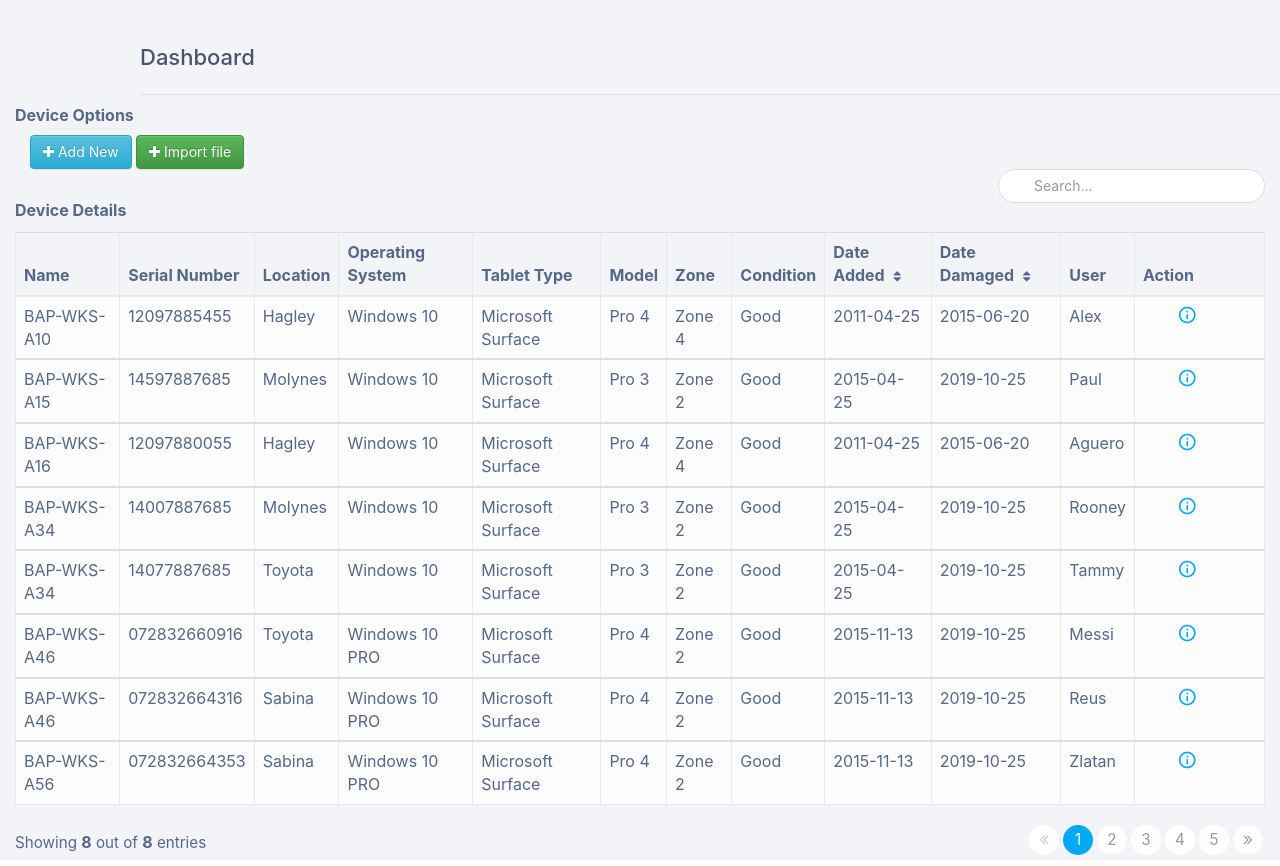
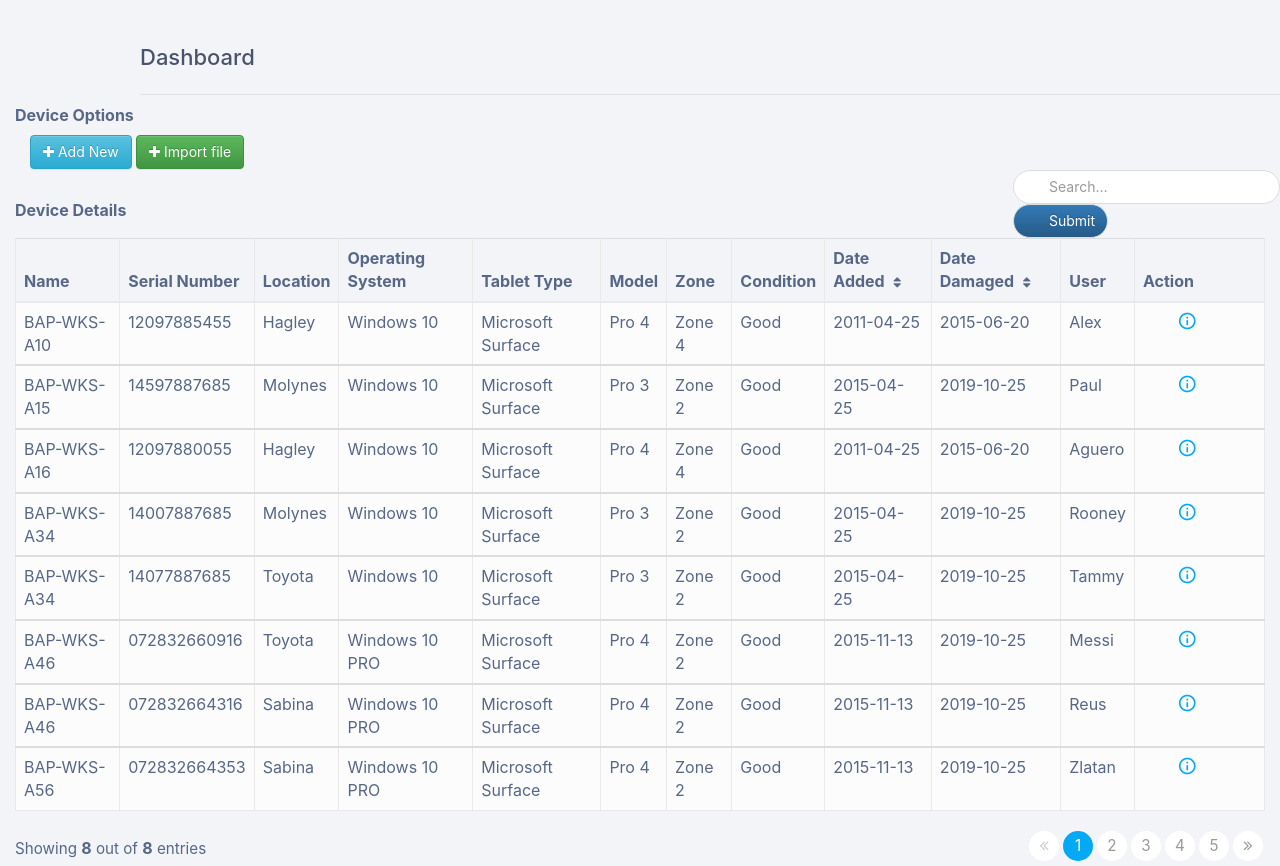
Before and after one commit to iamjovani/device-manager-flask, a Flask app: page /dashboard in a window 1280 px wide. Shown: the part 60-926 px from the top of the page. Run offline with Flask 2, Linux system fonts and the light colour scheme; a user stored in the database is signed in; data comes from the database, SQL or seed files in the repository; some libraries are stand-ins or nearby versions.

Commit message:
search feature now working

```diff
--- a/app.py
+++ b/app.py
@@ -368,7 +368,6 @@ def info(id_data):
 
 
 
-
 @app.route('/file_import', methods=['POST'])
 def file_import():
     if 'loggedin' in session:
@@ -410,7 +409,7 @@ def email(id_data, damage):
         return error
 
  # !UNDER CONTRUCTION
-@app.route('/search_results')
+@app.route('/search_results', methods=['POST'])
 def search_results():
     try:
         if 'loggedin' in session:
@@ -423,7 +422,7 @@ def search_results():
                 searchterm = request.form['search']
                 if searchterm != '':
                      cursor = mysql.connection.cursor(MySQLdb.cursors.DictCursor)
-                     stmt = 'SELECT * FROM devices WHERE name LIKE %{}%'.format(searchterm)
+                     stmt = 'SELECT * FROM devices WHERE name LIKE \"%{}%\"'.format(searchterm)
                      cursor.execute(stmt)
                      searchitems = cursor.fetchall()
                      length = len(searchitems)
@@ -431,7 +430,7 @@ def search_results():
                 return redirect(url_for('dashboard', username=session['username']))
     except ValueError as error:
         return error
-        #return redirect(url_for('login'))
+    return redirect(url_for('login'))
 
 class User(db.Model):
     id       = db.Column(db.Integer, primary_key=True)
--- a/templates/dashboard.html
+++ b/templates/dashboard.html
@@ -298,15 +298,22 @@
               <div class="col-sm-8"><h2><b>Device Details</b></h2></div>
               <div class="col-sm-4">
                   <form action="{{ url_for('dashboard') }}" method="post">
-                      <div class="search-box">
-                          <input type="text" class="form-control" id="search" name="search" placeholder="Search&hellip;">
-                           <a href="{{ url_for('search_results') }}"  class="delete" title="Delete" data-toggle="tooltip"> <!--Needs fixing -->
-                            <i class="material-icons">&#xE8B6;</i>
-                          </a>
-                      </div>
+
                   </form>
               </div>
+
+               <form action ="{{ url_for('search_results')}}" method="post">
+             <div class="search-box">
+
+                          <input type="text" class="form-control" id="search" name="search" placeholder="Search&hellip;">
+                          <input type = "submit" class="btn btn-primary" <i class="material-icons">
+                      </div>
+          </form>
           </div>
+
+
+
+
       </div>
       <table class="table table-striped table-hover table-bordered table-responsive">
           <thead>
```
